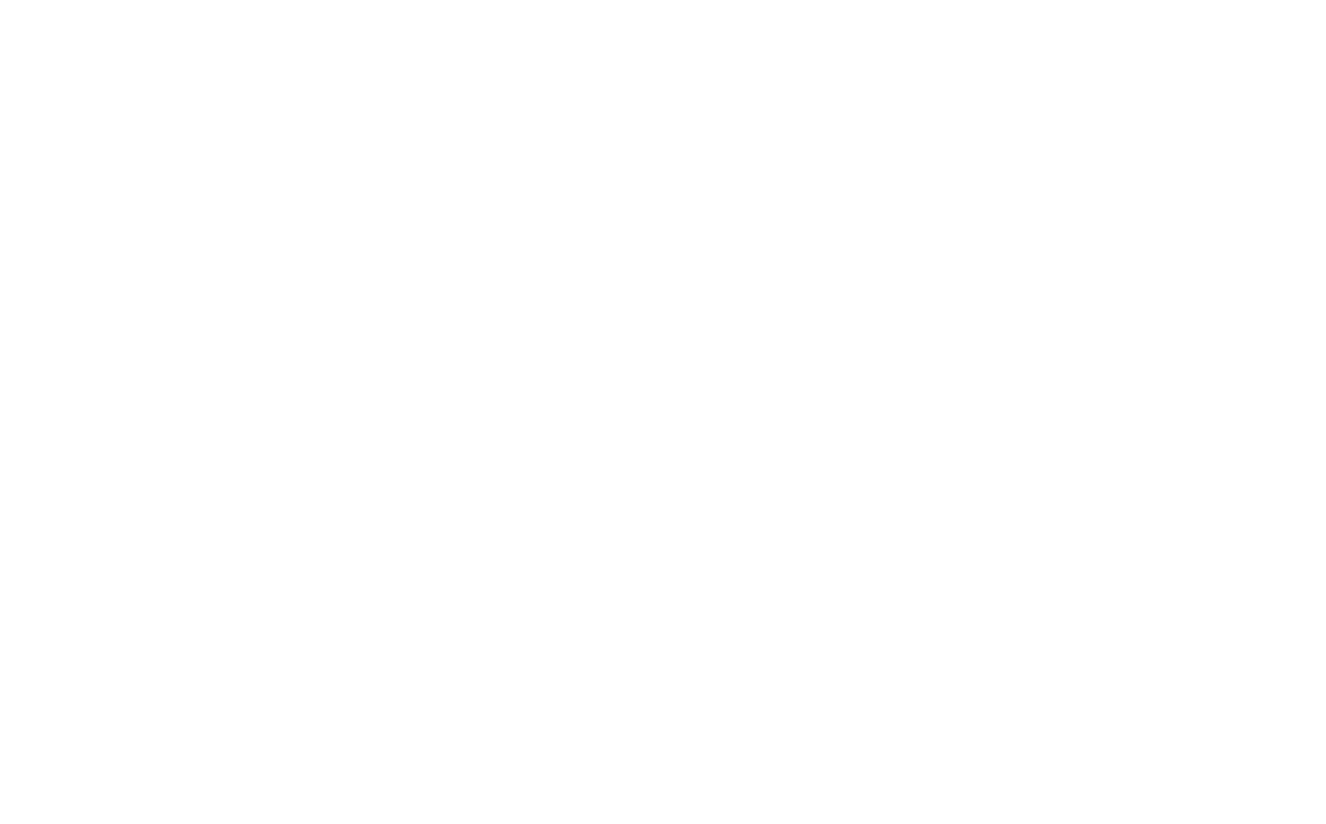
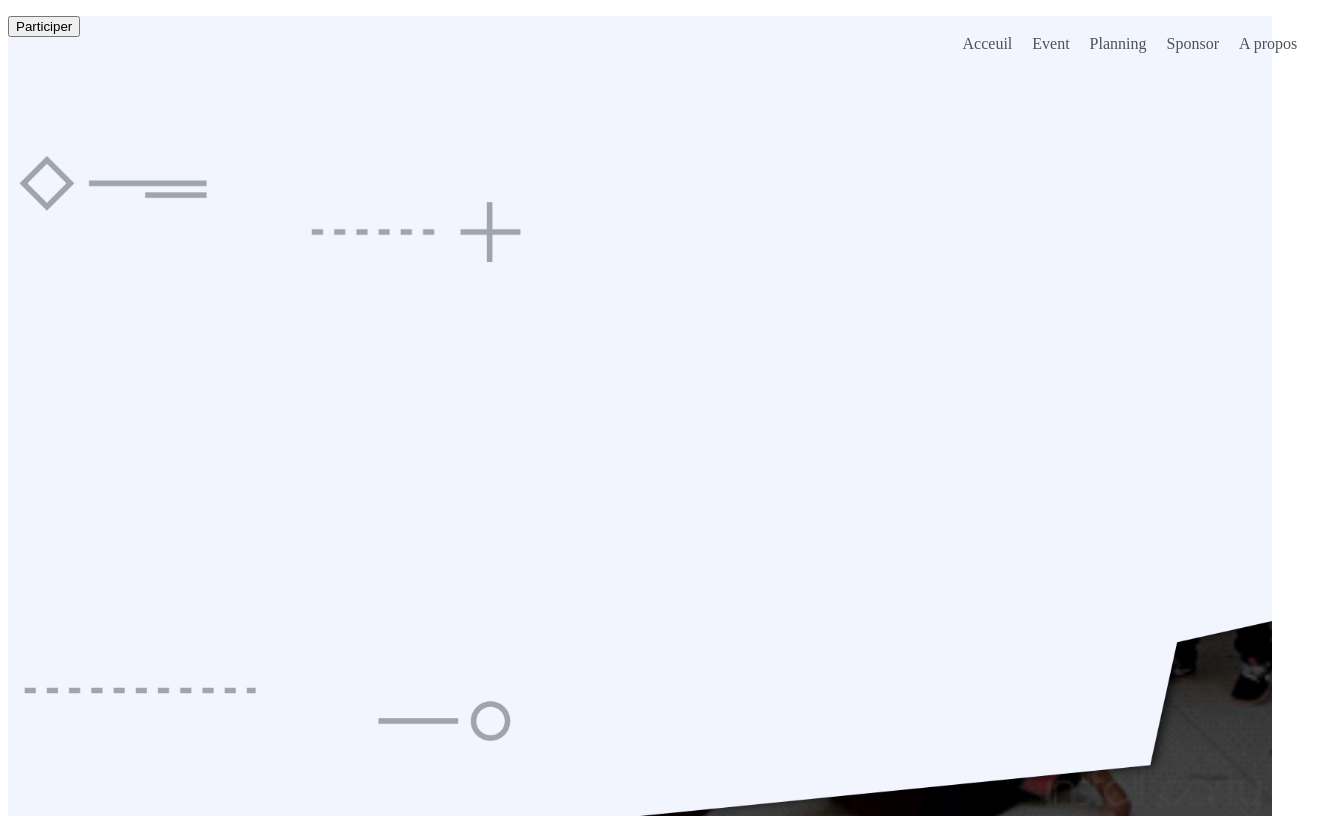
Before and after one commit to openmindsclub/IP10-website, a Vue app in the folder front/: page / in a window 1280 px wide. Shown: the whole page, 1326 px wide, since content can reach past the window. Before the commit the page ends 800 px from the top, so only its background shows below. Built offline with nearby package versions, Linux system fonts and the light colour scheme.

Commit message:
adding previous changes , components navbar, views...ect

```diff
--- /dev/null
+++ b/front/public/style.css
@@ -0,0 +1,5 @@
+*{
+    margin: 0;
+    padding: 0;
+    box-sizing: border-box;
+}
--- a/front/src/App.vue
+++ b/front/src/App.vue
@@ -1,14 +1,18 @@
 <template>
-  <div id="app">
-  </div>
+<div>
+  <NavBar/>
+  <Acceuil/>
+</div>
 </template>
 
 <script>
-
+import NavBar from './components/NavBar'
+import Acceuil from './views/Acceuil'
 export default {
   name: 'App',
   components: {
-
+    NavBar,
+    Acceuil
   }
 }
 </script>
@@ -16,10 +20,5 @@ export default {
 <style>
 #app {
   font-family: Avenir, Helvetica, Arial, sans-serif;
-  -webkit-font-smoothing: antialiased;
-  -moz-osx-font-smoothing: grayscale;
-  text-align: center;
-  color: #2c3e50;
-  margin-top: 60px;
 }
 </style>
--- /dev/null
+++ b/front/src/components/Button.vue
@@ -0,0 +1,19 @@
+<template>
+<!-- au lien de v-on on peut mettre @ donc on peut metter @click-->
+<button v-on:click="onClick()" :style="{background: color}" class="btn">{{text}}</button>
+</template>
+<script>
+export default {
+    name: 'Button',
+    props: {
+        text: String,
+        color: String
+    },
+    methods: {
+        onClick(){
+            console.log("clicked")}
+    },
+}
+</script>
+<style scoped>
+</style>
--- /dev/null
+++ b/front/src/components/NavBar.vue
@@ -0,0 +1,47 @@
+<template>
+<ul>
+
+	<li v-for="item in items" :key="item.title">
+		<a :href="item.path">{{ item.title }}</a>
+	</li>
+
+
+</ul>
+
+</template>
+
+<script>
+export default {
+	data: () => ({
+		sidebar: false,
+		items: [
+			{ title: "Acceuil", path: "/#/acceuil"},
+			{ title: "Event", path: "/#/event"},
+			{ title: "Planning", path: "/#/planning"},
+			{ title: "Sponsor", path: "/#/sponsor"},
+			{ title: "A propos", path: "/#/apropos"},
+		]
+	}),
+};
+</script>
+<style scoped>
+ul{
+	position: absolute;
+	width: 100%;
+	list-style-type: none;
+	display: flex;
+	justify-content: flex-end;
+	margin: 0;
+	z-index: 2;
+	padding: 1.2em;
+	margin: 0;
+	}
+li{
+	/* display: inline; */
+	padding: 0 10px ;
+}
+a{
+	text-decoration: none;
+	color: #4A525C;
+}
+</style>
--- /dev/null
+++ b/front/src/views/Acceuil.vue
@@ -0,0 +1,57 @@
+<template>
+  <div class="hero-acceuil">
+    <div>
+      <!-- text presentation -->
+      <p></p>
+      <Button text="Participer" color="#4A525C">Participer</Button>
+    </div>
+    <!-- cote gauche -->
+    <div>
+      <!-- TODO:add omc logos -->
+      <div></div>
+      <!-- truc du milieu a gauche -->
+      <div>
+        <!--  Install party ecriture normal -->
+        <div></div>
+        <!-- install party le magnifique logo  -->
+        <div></div>
+      </div>
+      <!-- reseau soc ,ect (les icnoes ) -->
+      <div></div>
+    </div>
+  </div>
+</template>
+
+<script>
+import Button from "../components/Button";
+export default {
+  name: "Acceuil",
+  component: {
+    Button,
+  },
+};
+</script>
+
+
+<style scoped >
+img {
+  width: 100vw;
+  height: 100%;
+}
+.hero-acceuil {
+  /* Use "linear-gradient" to add a darken background effect to the image (photographer.jpg). This will make the text easier to read */
+  background-image: url("../assets/Index_background_3.jpg");
+
+  /* Set a specific height */
+  height: 100vh;
+  width: 100%;
+  /* Position and center the image to scale nicely on all screens */
+  background-position: center;
+  background-repeat: no-repeat;
+  background-size: cover;
+  position: relative;
+}
+Button {
+    text-align: end;
+}
+</style>
```
Also changed, not shown: front/src/views/Apropos.vue (added), front/src/views/Events.vue (added), front/src/views/Planning.vue (added), front/src/views/Sponsor.vue (added).
